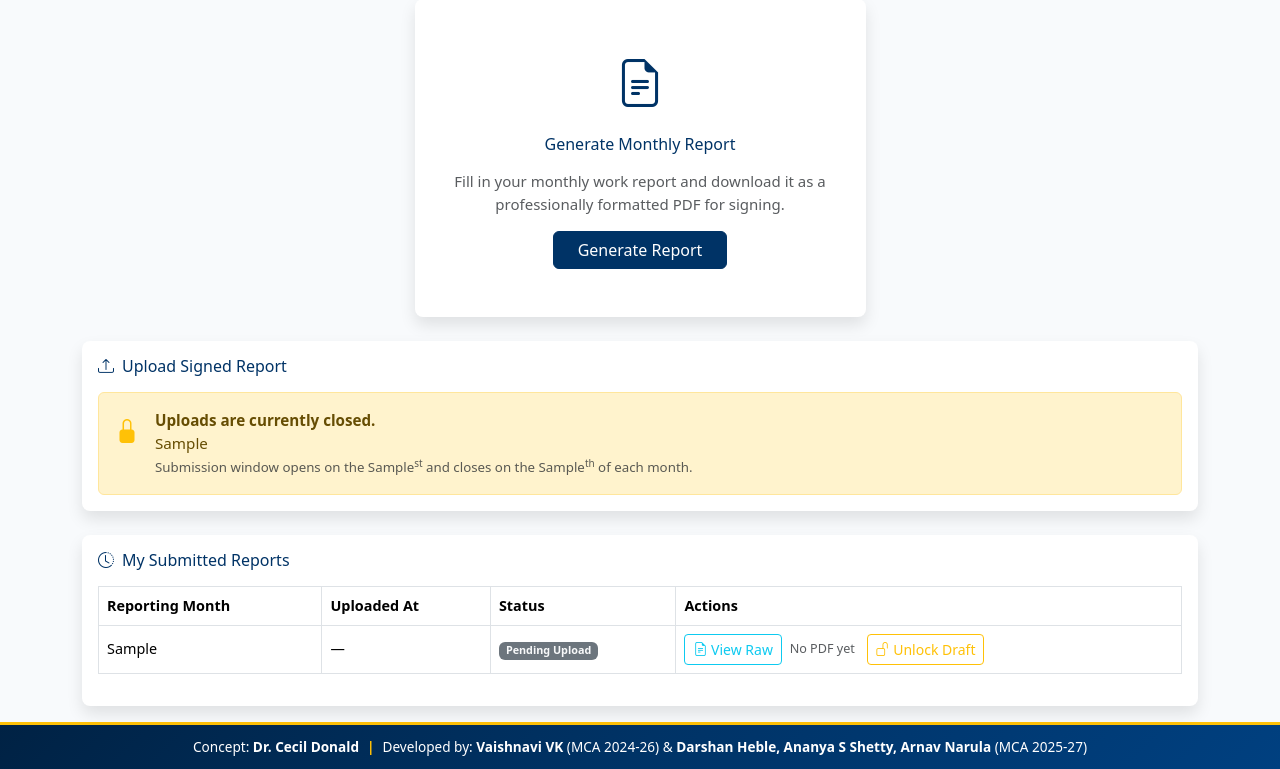
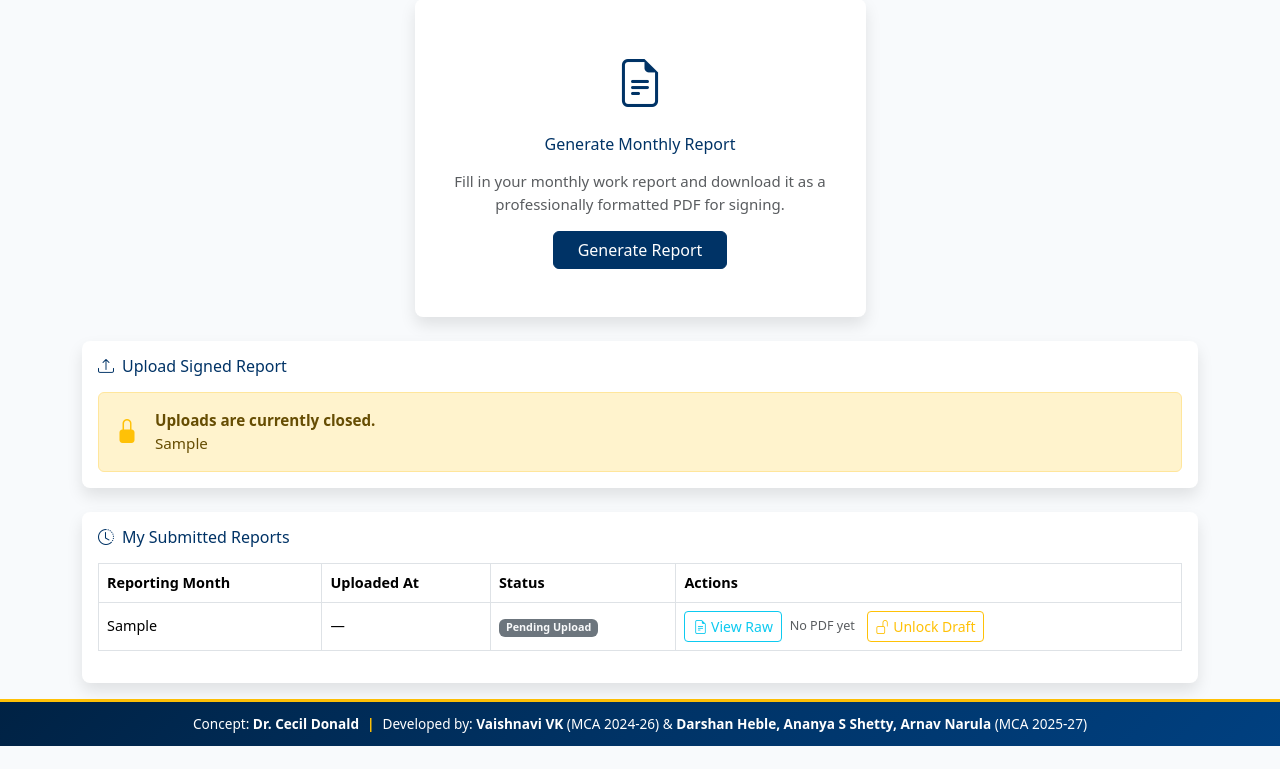
Before and after one commit to DarshanHeble/Iqac-manager, a Flask app: template templates/iqac_coordinator_dashboard.html in a window 1280 px wide. Shown: the part 164-933 px from the top of the page. After the commit the page ends 910 px from the top, so only its background shows below. Run offline with Flask 3, Linux system fonts and the light colour scheme; the template is opened without the code that fills it: most values are stand-ins (such as "Sample title", 1, 10 or a date in 2020).

Commit message:
fix: reset cloudinary metadata on report correction and update dashboard UI layout

```diff
--- a/app.py
+++ b/app.py
@@ -3078,7 +3078,7 @@ def admin_reject_report(id):
     try:
         cursor.execute("""
             UPDATE signed_reports
-            SET status = 'corrections_requested', remarks = %s, uploaded_file_path = NULL, uploaded_at = CURRENT_TIMESTAMP
+            SET status = 'corrections_requested', remarks = %s, uploaded_file_path = NULL, uploaded_at = NULL, cloudinary_public_id = NULL
             WHERE id = %s
         """, (remarks, id))
         conn.commit()
--- a/templates/iqac_coordinator_dashboard.html
+++ b/templates/iqac_coordinator_dashboard.html
@@ -249,8 +249,8 @@
           <div>
             <strong>Uploads are currently closed.</strong><br>
             {{ window_msg }}<br>
-            <span class="text-muted small">Submission window opens on the {{ open_day }}<sup>st</sup> and closes on the
-              {{ close_day }}<sup>th</sup> of each month.</span>
+            <!-- <span class="text-muted small">Submission window opens on the {{ open_day }}<sup>st</sup> and closes on the
+              {{ close_day }}<sup>th</sup> of each month.</span> -->
           </div>
         </div>
         {% endif %}
@@ -296,8 +296,7 @@
                     <i class="bi bi-file-earmark-text"></i> View Raw
                   </a>
                   {% if r.uploaded_file_path %}
-                  <a href="/view_report/{{ r.id }}" target="_blank"
-                    class="btn btn-outline-primary btn-sm me-1">
+                  <a href="/view_report/{{ r.id }}" target="_blank" class="btn btn-outline-primary btn-sm me-1">
                     <i class="bi bi-eye"></i> View PDF
                   </a>
                   {% else %}
@@ -330,8 +329,7 @@
                                 class="btn btn-outline-primary btn-sm">
                                 <i class="bi bi-eye"></i> View
                               </a>
-                              <a href="/view_attachment/{{ f.id }}?download=1"
-                                class="btn btn-outline-secondary btn-sm">
+                              <a href="/view_attachment/{{ f.id }}?download=1" class="btn btn-outline-secondary btn-sm">
                                 <i class="bi bi-download"></i>
                               </a>
                             </div>
@@ -368,7 +366,8 @@
     <div class="footer-content">
       <span>Concept: <strong>Dr. Cecil Donald</strong></span>
       <span class="divider">|</span>
-      <span>Developed by: <strong>Vaishnavi VK</strong> (MCA 2024-26) &amp; <strong>Darshan Heble, Ananya S Shetty, Arnav Narula</strong> (MCA 2025-27)</span>
+      <span>Developed by: <strong>Vaishnavi VK</strong> (MCA 2024-26) &amp; <strong>Darshan Heble, Ananya S Shetty,
+          Arnav Narula</strong> (MCA 2025-27)</span>
     </div>
   </footer>
 
```
